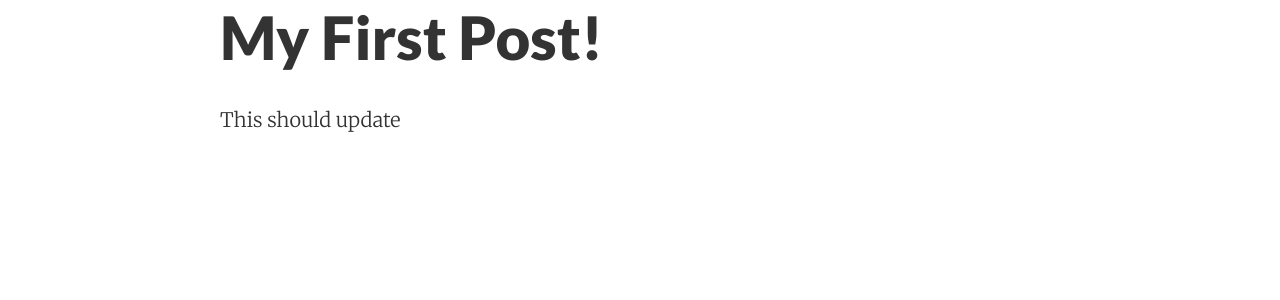
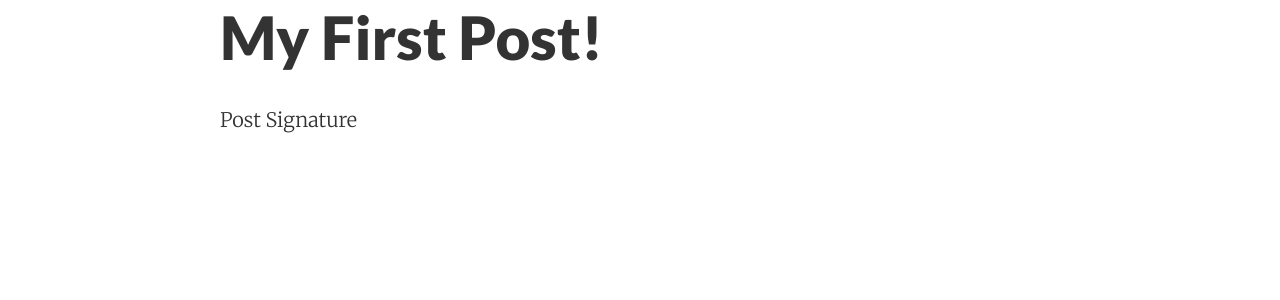
Before and after one commit to palmerco/web_server, a Jekyll site: the page built from index.html, in a window 1280 px wide. Shown: the part 205-505 px from the top of the page. Built offline with Jekyll 4.4.1, drawn with Linux system fonts in a browser that asks for light colours; nearby versions of some CDN libraries; the list of posts is cut into pages by our own code.

Commit message:
post signature comment

```diff
--- a/_posts/2019-05-05-My-First-Post.md
+++ b/_posts/2019-05-05-My-First-Post.md
@@ -2,7 +2,7 @@
 layout: post
 title: My First Post!
 date: 2019-05-05 19:22
-summary: This should update
+summary: Post Signature
 categories: jekyll pixyll
 permalink: "/:title/"
 ---
```
